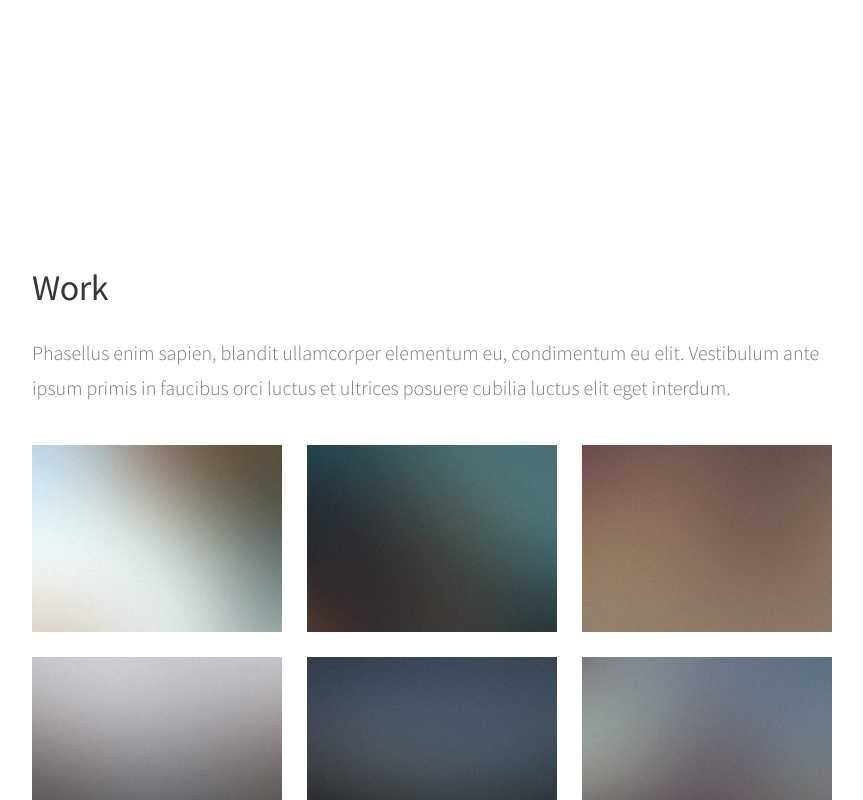
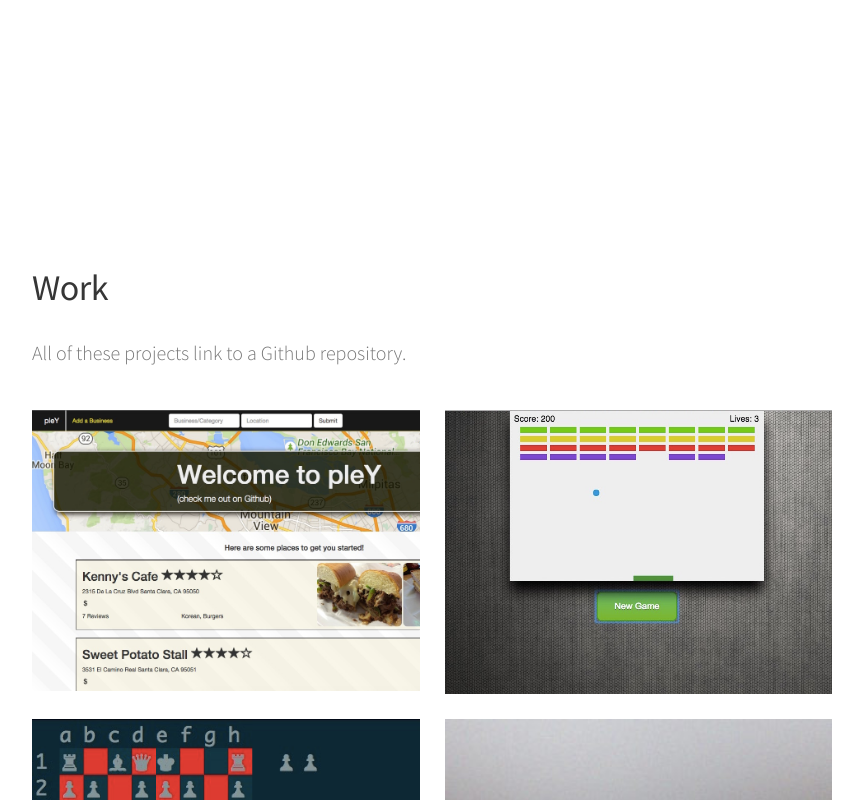
Before and after one commit to robinwu9000/robinwu9000.github.io, a plain HTML site: page index.html in a window 1280 px wide. Both pictures are taken after a click on the link "See my work". Shown: the top 800 px of the page, without its empty margins (208-1071 px from the left). Drawn offline with nearby package versions, Linux system fonts and the light colour scheme; files that its build step writes are made by us from their sources.

Commit message:
Adding more pictures to portfolio

```diff
--- a/index.html
+++ b/index.html
@@ -49,25 +49,23 @@
 									<h2>Work</h2>
 								</header>
 								<p>
-									Phasellus enim sapien, blandit ullamcorper elementum eu, condimentum eu elit.
-									Vestibulum ante ipsum primis in faucibus orci luctus et ultrices posuere cubilia
-									luctus elit eget interdum.
+									All of these projects link to a Github repository.
 								</p>
 								<section>
 									<div class="row">
-										<div class="4u 12u$(mobile)">
-											<a href="#" class="image fit"><img src="images/pic01.jpg" alt=""></a>
+										<div class="6u 12u$(mobile)">
+											<a href="https://github.com/robinwu9000/capstone-pley" class="image fit"><img src="images/website_pic.jpg" alt="Pley"></a>
 										</div>
-										<div class="4u 12u$(mobile)">
-											<a href="#" class="image fit"><img src="images/pic02.jpg" alt=""></a>
+										<div class="6u$ 12u$(mobile)">
+											<a href="https://github.com/robinwu9000/breakout-game" class="image fit"><img src="images/breakout_pic.jpg" alt="Breakout"></a>
 										</div>
-										<div class="4u$ 12u$(mobile)">
-											<a href="#" class="image fit"><img src="images/pic03.jpg" alt=""></a>
+										<div class="6u 12u$(mobile)">
+											<a href="https://github.com/robinwu9000/App-Academy-Work/tree/master/w2d3/robert_and_robin" class="image fit"><img src="images/chess.jpg" alt="Chess"></a>
 										</div>
-										<div class="4u 12u$(mobile)">
-											<a href="#" class="image fit"><img src="images/pic04.jpg" alt=""></a>
+										<div class="6u$ 12u$(mobile)">
+											<a href="https://github.com/robinwu9000/btree" class="image fit"><img src="images/pic04.jpg" alt="B+ Tree"></a>
 										</div>
-										<div class="4u 12u$(mobile)">
+										<!-- <div class="4u 12u$(mobile)">
 											<a href="#" class="image fit"><img src="images/pic05.jpg" alt=""></a>
 										</div>
 										<div class="4u$ 12u$(mobile)">
@@ -90,7 +88,7 @@
 										</div>
 										<div class="4u$ 12u$(mobile)">
 											<a href="#" class="image fit"><img src="images/pic12.jpg" alt=""></a>
-										</div>
+										</div> -->
 									</div>
 								</section>
 							</article>
```
Also changed, not shown: images/breakout_pic.jpg (added), images/breakout_pic.png (added), images/chess.jpg (added), images/chess.png (added), images/website_pic.jpg (added), images/website_pic.png (added), 2 other files.
